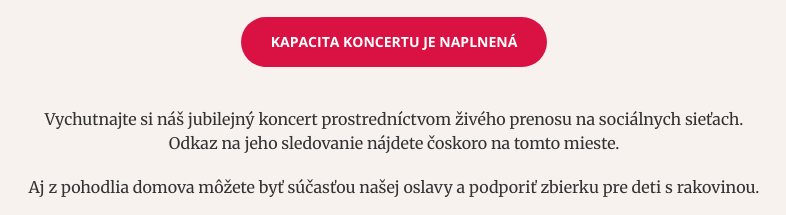
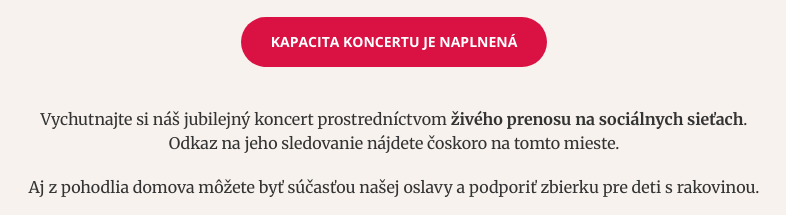
Before and after one commit to tvinar/apollo30.github.io, a website: page index.html in a window 1280 px wide. Shown: the part 1360-1575 px from the top of the page, 246-1032 px from the left. Drawn offline with nearby package versions, Linux system fonts and the light colour scheme.

Commit message:
Update index.html

```diff
--- a/index.html
+++ b/index.html
@@ -113,7 +113,7 @@ Výročie zboru nebude iba oslavou hudby. Apollo dlhodobo podporuje detských on
 </p>
 <br/>
 <p>
-    Vychutnajte si náš jubilejný koncert prostredníctvom živého prenosu na sociálnych sieťach. Odkaz na jeho sledovanie nájdete čoskoro na tomto mieste.
+    Vychutnajte si náš jubilejný koncert prostredníctvom <strong>živého prenosu na sociálnych sieťach</strong>. Odkaz na jeho sledovanie nájdete čoskoro na tomto mieste.
 </p>
 					<p>
     Aj z pohodlia domova môžete byť súčasťou našej oslavy a podporiť zbierku pre deti s rakovinou.
```
